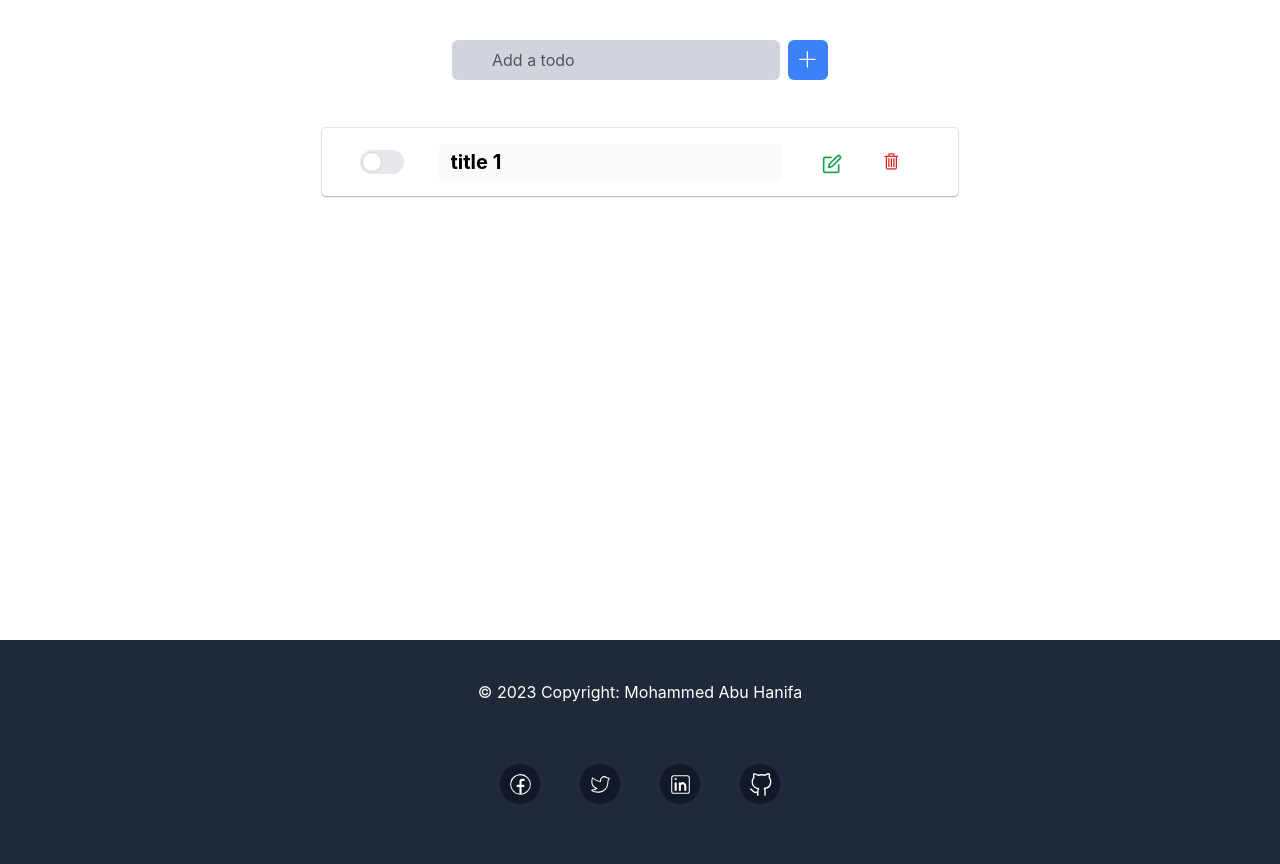
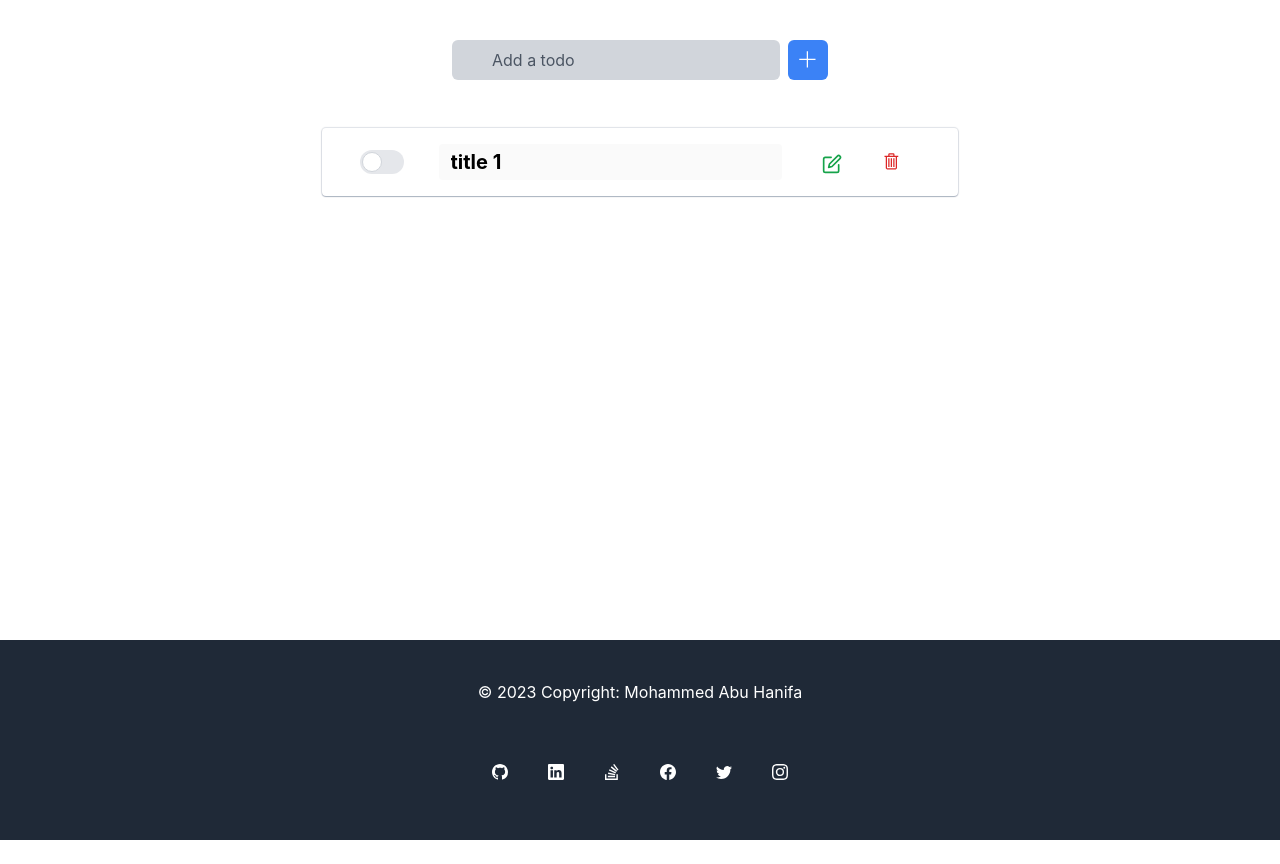
Before and after one commit to mabuhanifa/react-experiment-ts, a React (Vite) app: page / in a window 1280 px wide. After the commit the page ends 840 px from the top, so only its background shows below. Built offline with nearby package versions, Linux system fonts and the light colour scheme.

Commit message:
footer with links

```diff
--- a/src/components/Footer.tsx
+++ b/src/components/Footer.tsx
@@ -1,23 +1,59 @@
-import { CiFacebook, CiLinkedin, CiTwitter } from "react-icons/ci";
-import { VscGithubAlt } from "react-icons/vsc";
+import {
+  BsFacebook,
+  BsGithub,
+  BsInstagram,
+  BsLinkedin,
+  BsStackOverflow,
+  BsTwitter,
+} from "react-icons/bs";
 
 export default function Footer() {
   return (
     <footer className="bg-gray-800 text-center text-white py-10">
       <div>© 2023 Copyright: Mohammed Abu Hanifa</div>
       <div className="flex justify-center items-center gap-x-10 py-5 mt-10">
-        <div className="icons">
-          <CiFacebook size={25} />
-        </div>
-        <div className="icons">
-          <CiTwitter size={25} />
-        </div>
-        <div className="icons">
-          <CiLinkedin size={25} />
-        </div>
-        <div className="icons">
-          <VscGithubAlt size={25} />
-        </div>
+        <a
+          href="https://github.com/mabuhanifa"
+          target="_blank"
+          rel="noopener noreferrer"
+        >
+          <BsGithub />
+        </a>
+        <a
+          href="https://www.linkedin.com/in/mohammed-abu-hanifa-4611b515b/"
+          target="_blank"
+          rel="noopener noreferrer"
+        >
+          <BsLinkedin />
+        </a>
+        <a
+          href="https://stackoverflow.com/users/18106759/mohammed-abuhanifa"
+          target="_blank"
+          rel="noopener noreferrer"
+        >
+          <BsStackOverflow />
+        </a>
+        <a
+          href="https://www.facebook.com/shourov.hanifa/"
+          target="_blank"
+          rel="noopener noreferrer"
+        >
+          <BsFacebook />
+        </a>
+        <a
+          href="https://twitter.com/MohAbuhanifa"
+          target="_blank"
+          rel="noopener noreferrer"
+        >
+          <BsTwitter />
+        </a>
+        <a
+          href="https://www.instagram.com/shourovahmd/"
+          target="_blank"
+          rel="noopener noreferrer"
+        >
+          <BsInstagram />
+        </a>
       </div>
     </footer>
   );
```
